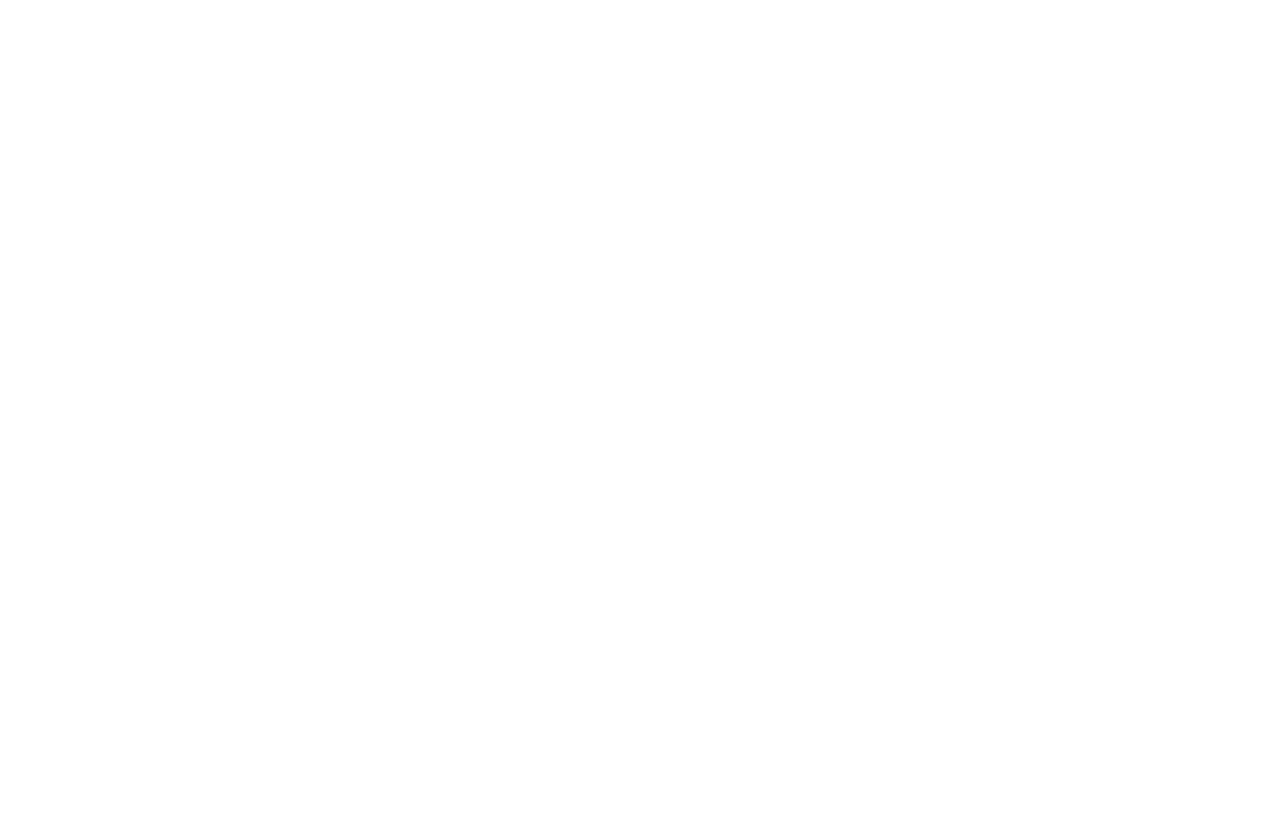
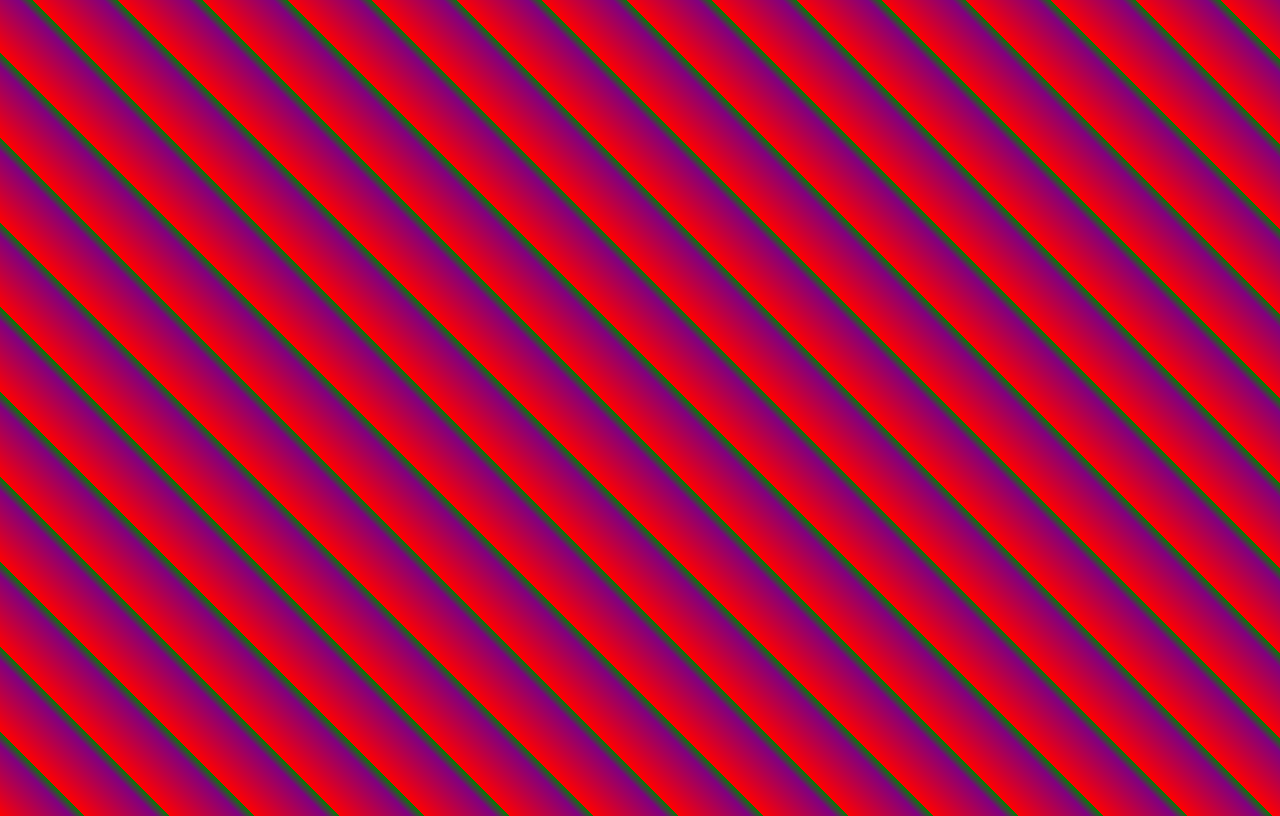
Before and after one commit to sparkeplug/Complex-CSS-backgrounds-with-single-property, a plain HTML site: page index.html in a window 1280 px wide. Drawn offline with Linux system fonts and the light colour scheme.

Commit message:
Cool basic gradient pattern

```diff
--- a/css/main.scss
+++ b/css/main.scss
@@ -0,0 +1,4 @@
+body {
+  background: repeating-linear-gradient(45deg,red,purple 50px,green 60px);
+  height: 100vh;
+}
```
Also changed, not shown: css/main.css, 1 other file.
